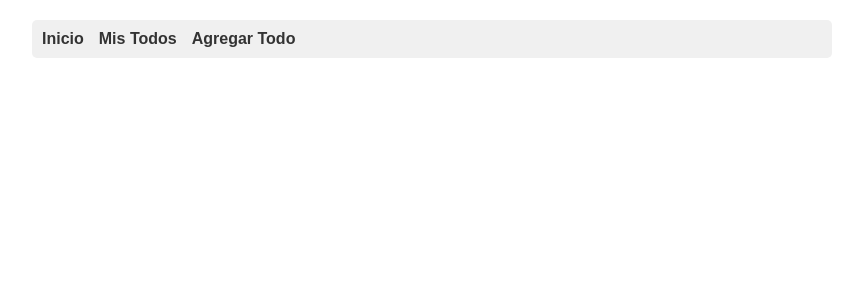
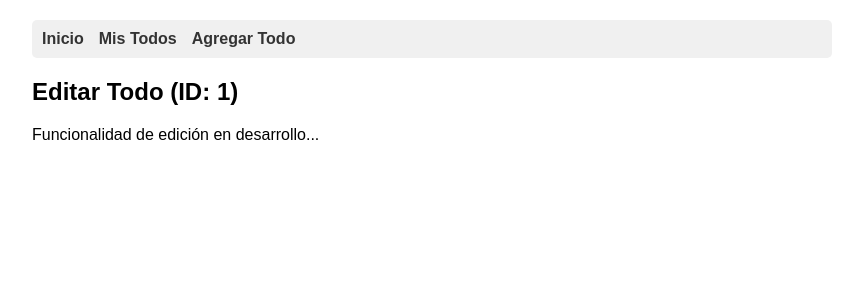
Before and after one commit to ricardo778/todo-app, a React (Create React App) app: page /edit/1 in a window 1280 px wide. Shown: the top 300 px of the page, without its empty margins (208-1071 px from the left). Built offline with nearby package versions, Linux system fonts and the light colour scheme.

Commit message:
chore: placeholder y lógica inicial para editar todos (sin funcionalidad completa)

```diff
--- a/src/App.js
+++ b/src/App.js
@@ -1,5 +1,6 @@
 import React from 'react';
 import { BrowserRouter as Router, Routes, Route, Link } from 'react-router-dom';
+import EditTodo from './components/EditTodo';
 import Home from './components/Home';
 import TodoList from './components/TodoList';
 import AddTodo from './components/AddTodo';
@@ -19,6 +20,7 @@ function App() {
           <Route path="/" element={<Home />} />
           <Route path="/todos" element={<TodoList />} />
           <Route path="/add" element={<AddTodo />} />
+          <Route path="/edit/:id" element={<EditTodo />} />
         </Routes>
       </div>
     </Router>
--- /dev/null
+++ b/src/components/EditTodo.js
@@ -0,0 +1,15 @@
+import React from 'react';
+import { useParams } from 'react-router-dom';
+
+function EditTodo() {
+  const { id } = useParams();
+
+  return (
+    <div>
+      <h2>Editar Todo (ID: {id})</h2>
+      <p>Funcionalidad de edición en desarrollo...</p>
+    </div>
+  );
+}
+
+export default EditTodo;
```
